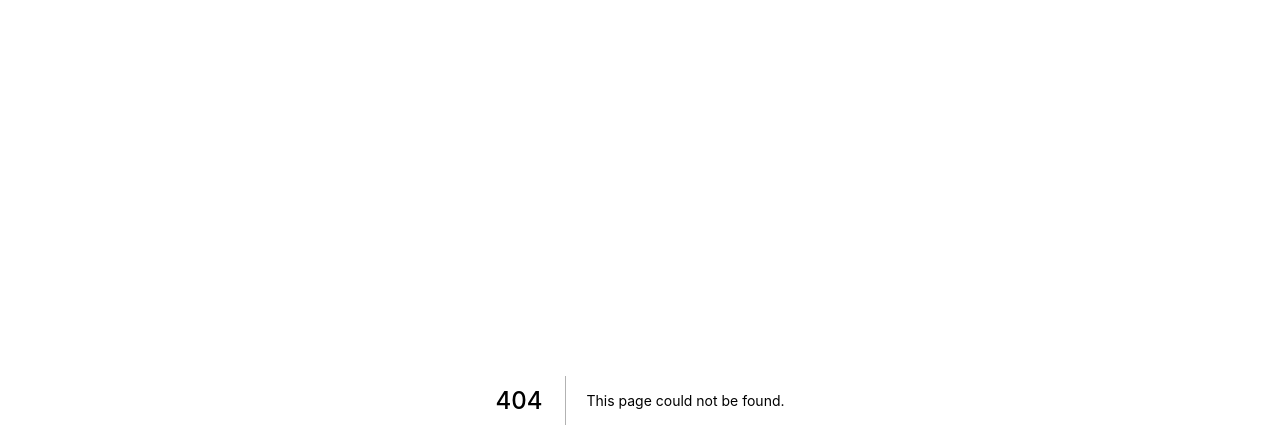
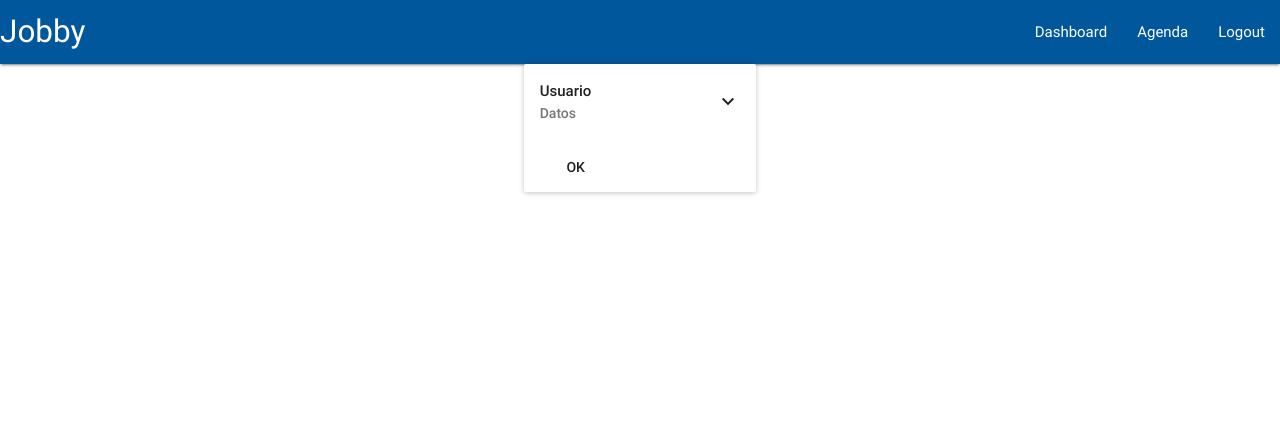
Before and after one commit to jesmarquez/testmaterialui, a Next.js app: page /usuarios in a window 1280 px wide. Before the commit this address had no page. Shown: the top 448 px of the page. Built offline with nearby package versions, Linux system fonts and the light colour scheme.

Commit message:
Crea page usuario

```diff
--- /dev/null
+++ b/pages/usuarios.js
@@ -0,0 +1,63 @@
+import React from 'react'
+import Page from '../components/page'
+import MuiThemeProvider from 'material-ui/styles/MuiThemeProvider'
+import getMuiTheme from 'material-ui/styles/getMuiTheme'
+import NavBar from '../components/nav'
+import Layout from '../components/layout.js'
+import {Card, CardActions, CardHeader, CardText} from 'material-ui/Card'
+import FlatButton from 'material-ui/FlatButton'
+
+export default class extends Page {
+
+  constructor(props) {
+    super(props)
+
+    var single = {
+      username: 'jamarquez',
+      nombres: 'Jesus Alberto',
+      apellidos: 'Marquez Acevedo',
+      email: 'jamarquez@uao.edu.co'
+    }
+
+    this.state = {usuario: single};
+  }
+
+  render() {
+    const muiTheme = getMuiTheme({
+      userAgent: this.props.userAgent,
+      })
+
+    return(
+      <MuiThemeProvider muiTheme={muiTheme}>
+        <div>
+        <NavBar />
+        <Layout>
+          <div className="row">
+          <div className="col s4"></div>
+            <div className="col s4">
+            <Card>
+              <CardHeader
+                title="Usuario"
+                subtitle="Datos"
+                actAsExpander={true}
+                showExpandableButton={true}
+              />
+              <CardActions>
+                <FlatButton label="Ok" />
+              </CardActions>
+              <CardText expandable={true}>
+                <p>username: { this.state.usuario.username }</p>
+                <p>email: { this.state.usuario.email }</p>
+                <p>nombres:{ this.state.usuario.nombres }</p>
+                <p>apellido: { this.state.usuario.apellidos }</p>
+              </CardText>
+            </Card>
+            </div>
+            <div className="col s4"></div>
+          </div>
+        </Layout>
+        </div>
+      </MuiThemeProvider>
+    )
+  }
+}
```
